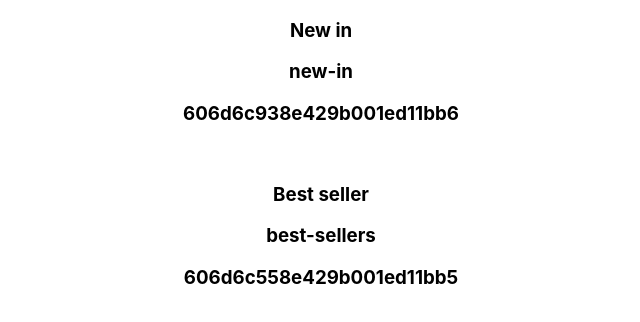
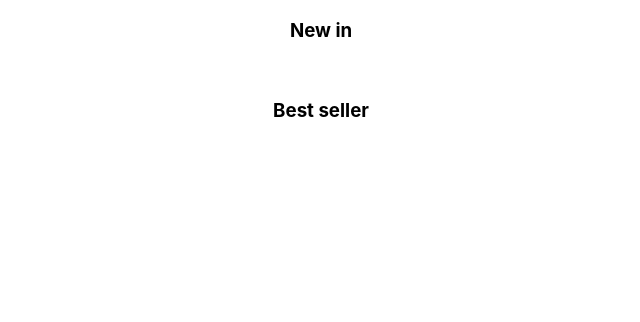
Before and after one commit to AmirAdarGit/Minta-Exam, a React (Create React App) app in the folder my-app/: page / in a window 1280 px wide. Shown: the top 322 px of the page, without its empty margins (319-959 px from the left). Built offline with nearby package versions, Linux system fonts and the light colour scheme.

Commit message:
rendering the initial state usecases

```diff
--- a/my-app/src/components/UseCases.js
+++ b/my-app/src/components/UseCases.js
@@ -14,8 +14,6 @@ function UseCases() {
             {cases.map((useCase, index) => (
                 <div key={index}>
                     <h3>{useCase.name}</h3>
-                    <h3>{useCase.slug}</h3>
-                    <h3>{useCase.campaignId}</h3>
                     <br/>
                 </div>
         ))}
```
